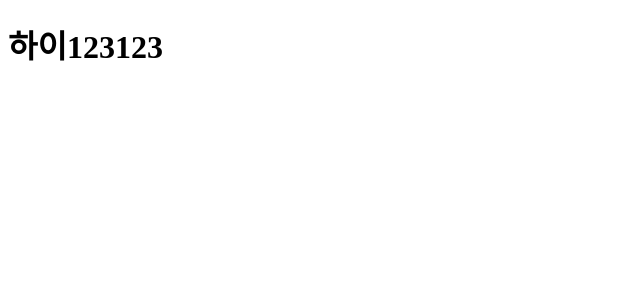
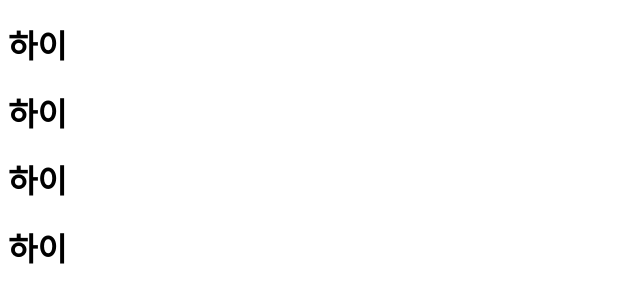
Before and after one commit to kimsunghyun99/404_project, a plain HTML site: page index.html in a window 1280 px wide. Shown: the whole page, without its empty margins (0-640 px from the left). Drawn offline with Linux system fonts and the light colour scheme.

Commit message:
test22
두번째 테스트

```diff
--- a/index.html
+++ b/index.html
@@ -6,6 +6,9 @@
     <title>안녕</title>
 </head>
 <body>
-    <h1>하이123123</h1>
+    <h1>하이</h1>
+    <h1>하이</h1>
+    <h1>하이</h1>
+    <h1>하이</h1>
 </body>
 </html>
```
